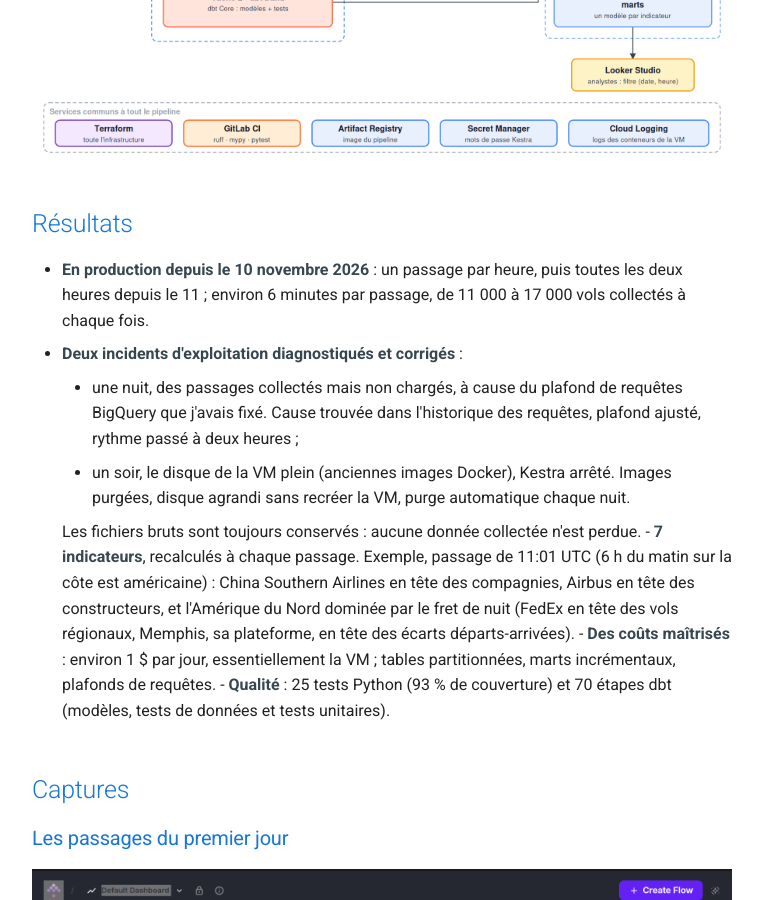
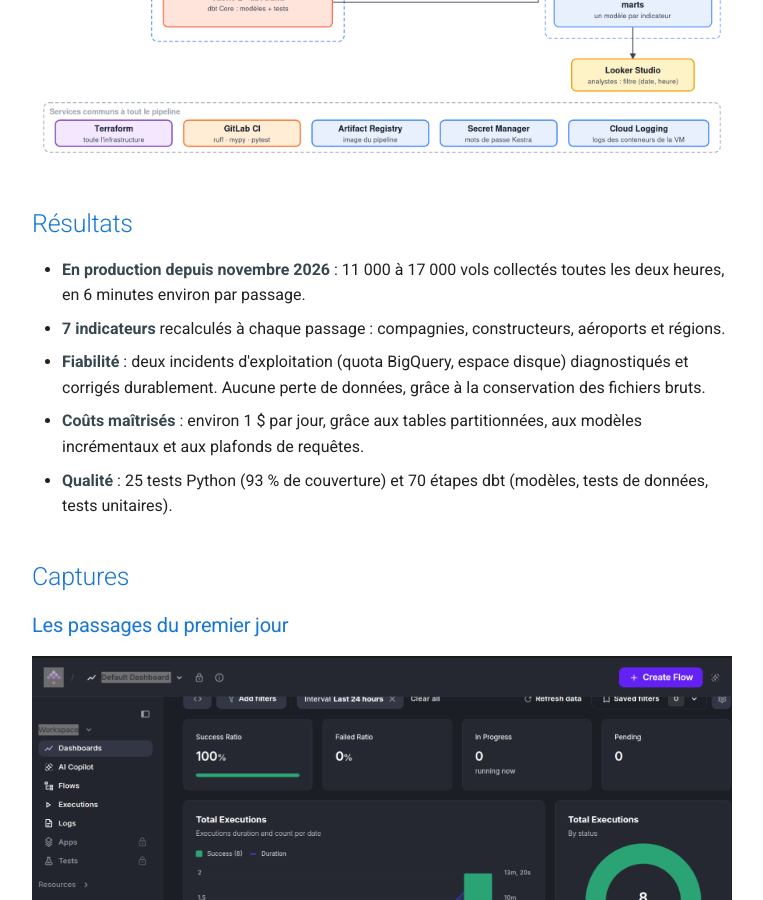
Before and after one commit to y-ikli/y-ikli.github.io, an MkDocs documentation site: the page built from docs/projets/trafic_aerien.md, in a window 1280 px wide and 900 px high, scrolled down 1700 px. Shown: the whole window, without its empty margins (258-1021 px from the left). Built offline with MkDocs 1.6.1 and Material for MkDocs 9.7.7, drawn with Linux system fonts in a browser that asks for light colours; some of the changed text lies outside the part shown.

```diff
--- a/docs/projets/trafic_aerien.md
+++ b/docs/projets/trafic_aerien.md
@@ -31,15 +31,11 @@
 
 ## Résultats
 
-- **En production depuis le 10 novembre 2026** : un passage par heure, puis toutes les deux heures depuis le 11 ; environ 6 minutes par passage, de 11 000 à 17 000 vols collectés à chaque fois.
-- **Deux incidents d'exploitation diagnostiqués et corrigés** :
-    - une nuit, des passages collectés mais non chargés, à cause du plafond de requêtes BigQuery que j'avais fixé. Cause trouvée dans l'historique des requêtes, plafond ajusté, rythme passé à deux heures ;
-    - un soir, le disque de la VM plein (anciennes images Docker), Kestra arrêté. Images purgées, disque agrandi sans recréer la VM, purge automatique chaque nuit.
-
-    Les fichiers bruts sont toujours conservés : aucune donnée collectée n'est perdue.
-- **7 indicateurs**, recalculés à chaque passage. Exemple, passage de 11:01 UTC (6 h du matin sur la côte est américaine) : China Southern Airlines en tête des compagnies, Airbus en tête des constructeurs, et l'Amérique du Nord dominée par le fret de nuit (FedEx en tête des vols régionaux, Memphis, sa plateforme, en tête des écarts départs-arrivées).
-- **Des coûts maîtrisés** : environ 1 $ par jour, essentiellement la VM ; tables partitionnées, marts incrémentaux, plafonds de requêtes.
-- **Qualité** : 25 tests Python (93 % de couverture) et 70 étapes dbt (modèles, tests de données et tests unitaires).
+- **En production depuis novembre 2026** : 11 000 à 17 000 vols collectés toutes les deux heures, en 6 minutes environ par passage.
+- **7 indicateurs** recalculés à chaque passage : compagnies, constructeurs, aéroports et régions.
+- **Fiabilité** : deux incidents d'exploitation (quota BigQuery, espace disque) diagnostiqués et corrigés durablement. Aucune perte de données, grâce à la conservation des fichiers bruts.
+- **Coûts maîtrisés** : environ 1 $ par jour, grâce aux tables partitionnées, aux modèles incrémentaux et aux plafonds de requêtes.
+- **Qualité** : 25 tests Python (93 % de couverture) et 70 étapes dbt (modèles, tests de données, tests unitaires).
 
 ## Captures
 
```
Also changed, not shown: other parts of docs/projets/trafic_aerien.md (+3 -1 lines).
